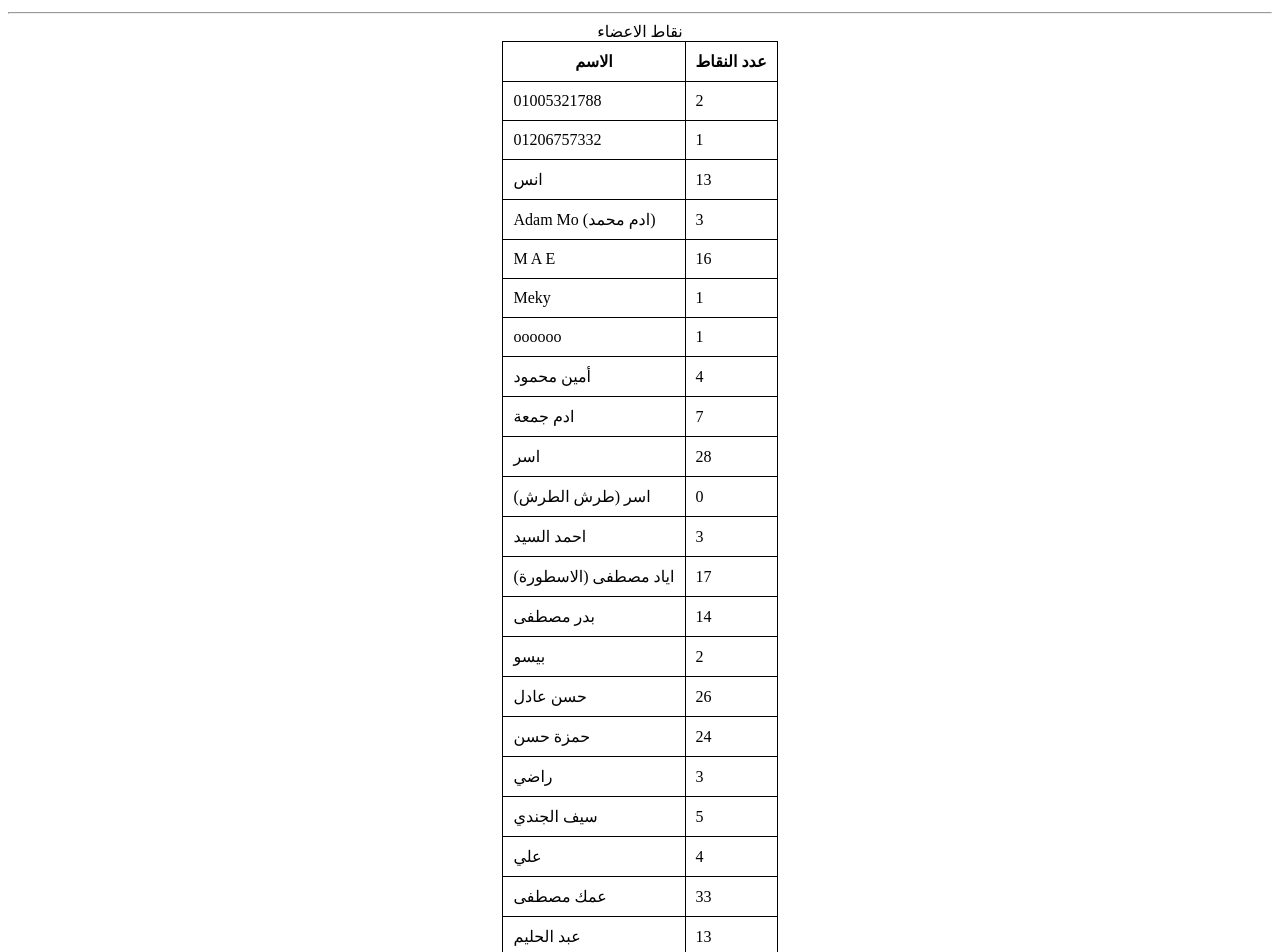
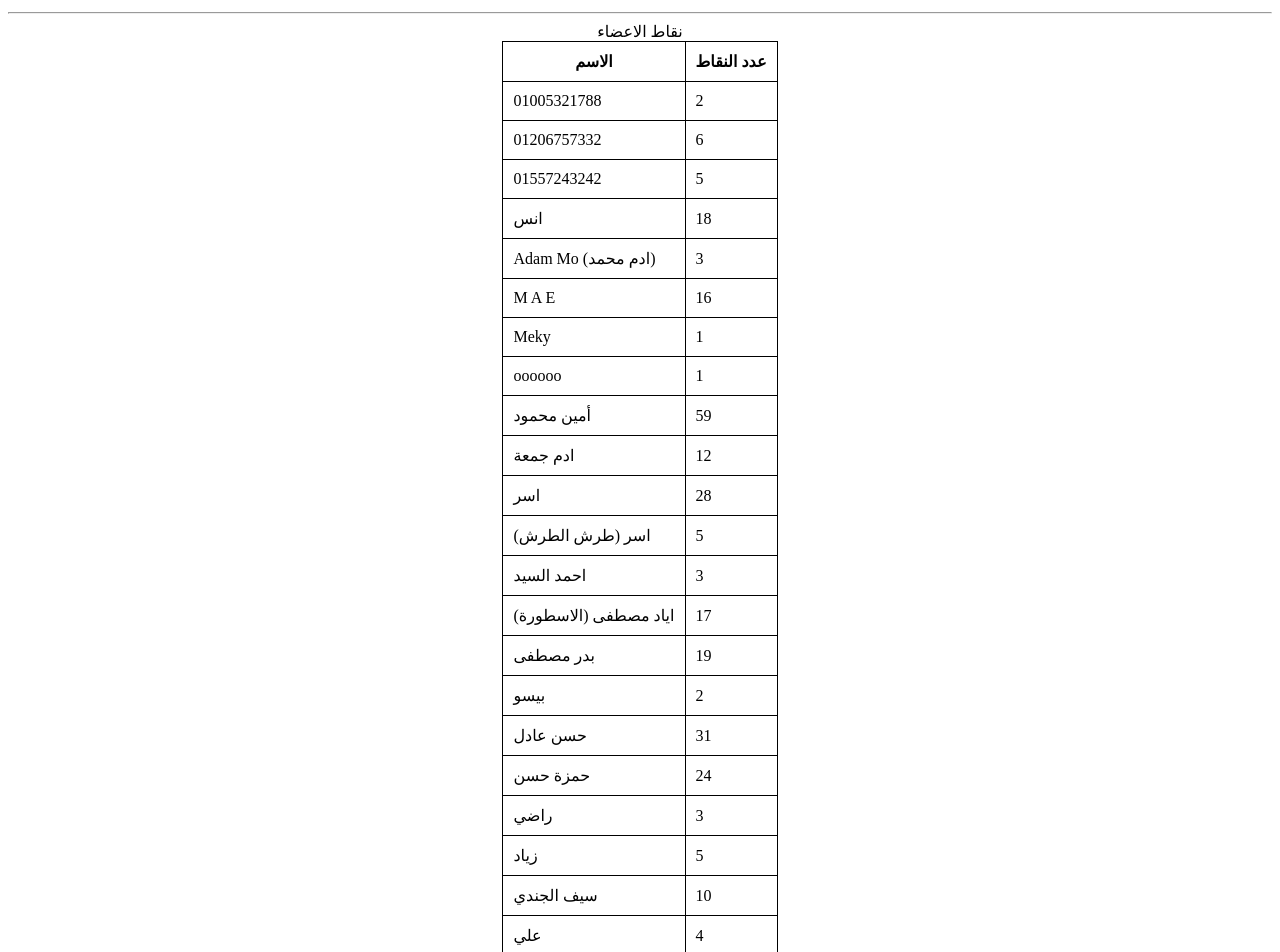
Before and after one commit to Mohamedmostafa2011/ka3b-dayer, a plain HTML site: page table/index.html in a window 1280 px wide. Shown: the part 280-1232 px from the top of the page. Drawn offline with Linux system fonts and the light colour scheme.

Commit message:
index.html

```diff
--- a/table/index.html
+++ b/table/index.html
@@ -66,12 +66,17 @@
         <tr>
           <td>01206757332 </td>
 
-          <td>1</td>
+          <td>6</td>
+        </tr>
+        <tr>
+          <td>01557243242</td>
+
+          <td>5</td>
         </tr>
         <tr>
           <td>انس</td>
 
-          <td>13</td>
+          <td>18</td>
         </tr>
         <tr>
           <td>Adam Mo (ادم محمد)</td>
@@ -96,12 +101,12 @@
         <tr>
           <td>أمين محمود</td>
 
-          <td>4</td>
+          <td>59</td>
         </tr>
         <tr>
           <td>ادم جمعة</td>
 
-          <td>7</td>
+          <td>12</td>
         </tr>
         <tr>
           <td>اسر </td>
@@ -111,7 +116,7 @@
         <tr>
           <td>اسر (طرش الطرش)</td>
 
-          <td>0</td>
+          <td>5</td>
         </tr>
         <tr>
           <td>احمد السيد</td>
@@ -126,7 +131,7 @@
         <tr>
           <td>بدر مصطفى</td>
 
-          <td>14</td>
+          <td>19</td>
         </tr>
         <tr>
           <td>بيسو</td>
@@ -135,7 +140,7 @@
         </tr>
         <td>حسن عادل</td>
 
-          <td>26</td>
+          <td>31</td>
         </tr>
         <tr>
           <td>حمزة حسن</td>
@@ -148,9 +153,14 @@
           <td>3</td>
         </tr>
         <tr>
+          <td>زياد</td>
+
+          <td>5</td>
+        </tr>
+        <tr>
           <td>سيف الجندي</td>
 
-          <td>5</td>
+          <td>10</td>
         </tr>
         <tr>
           <td>علي </td>
@@ -203,6 +213,11 @@
           <td>7</td>
         </tr>
         <tr>
+          <td>مصطفى احمد</td>
+
+          <td>5</td>
+        </tr>
+        <tr>
           <td>مروان هاني</td>
 
           <td>1</td>
```
